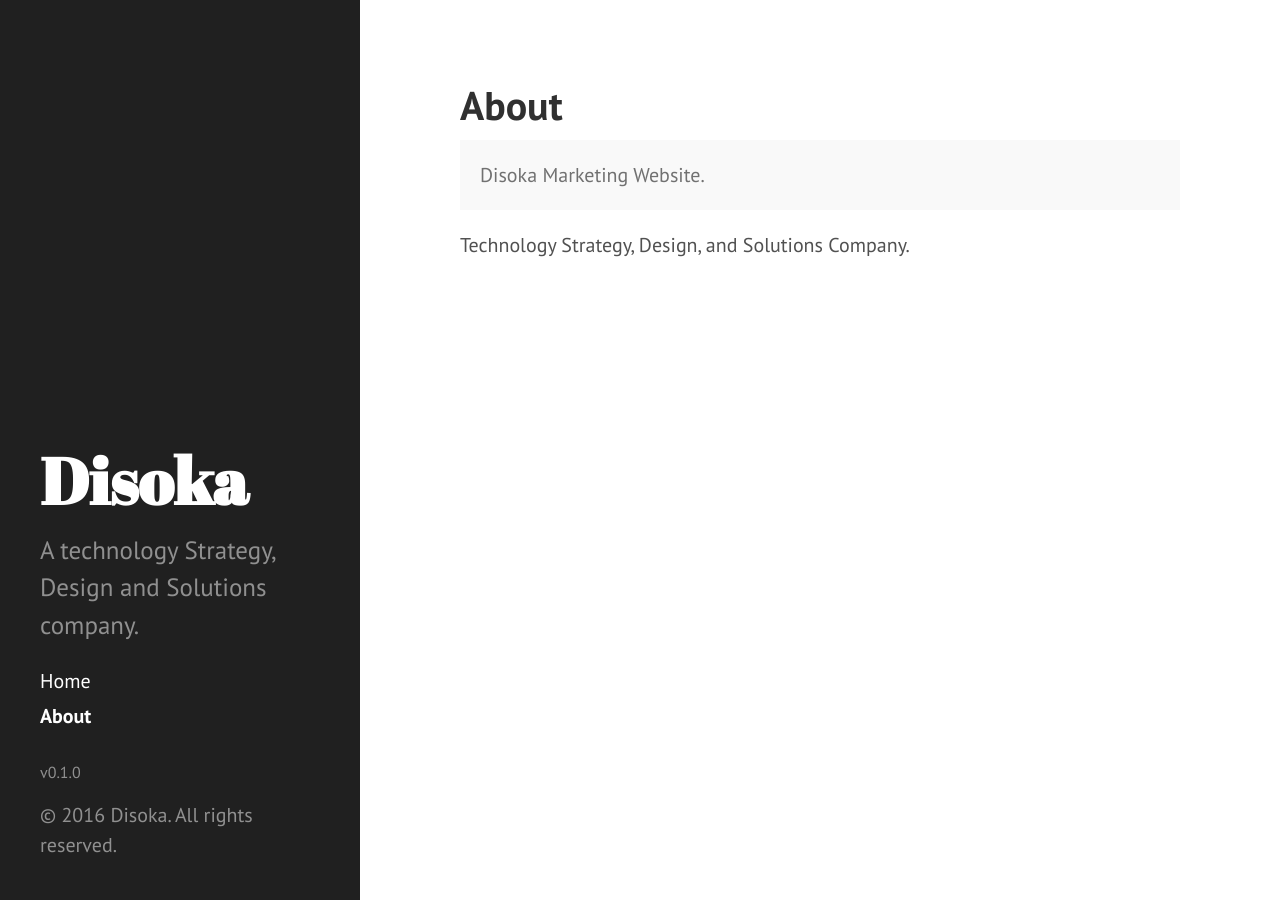
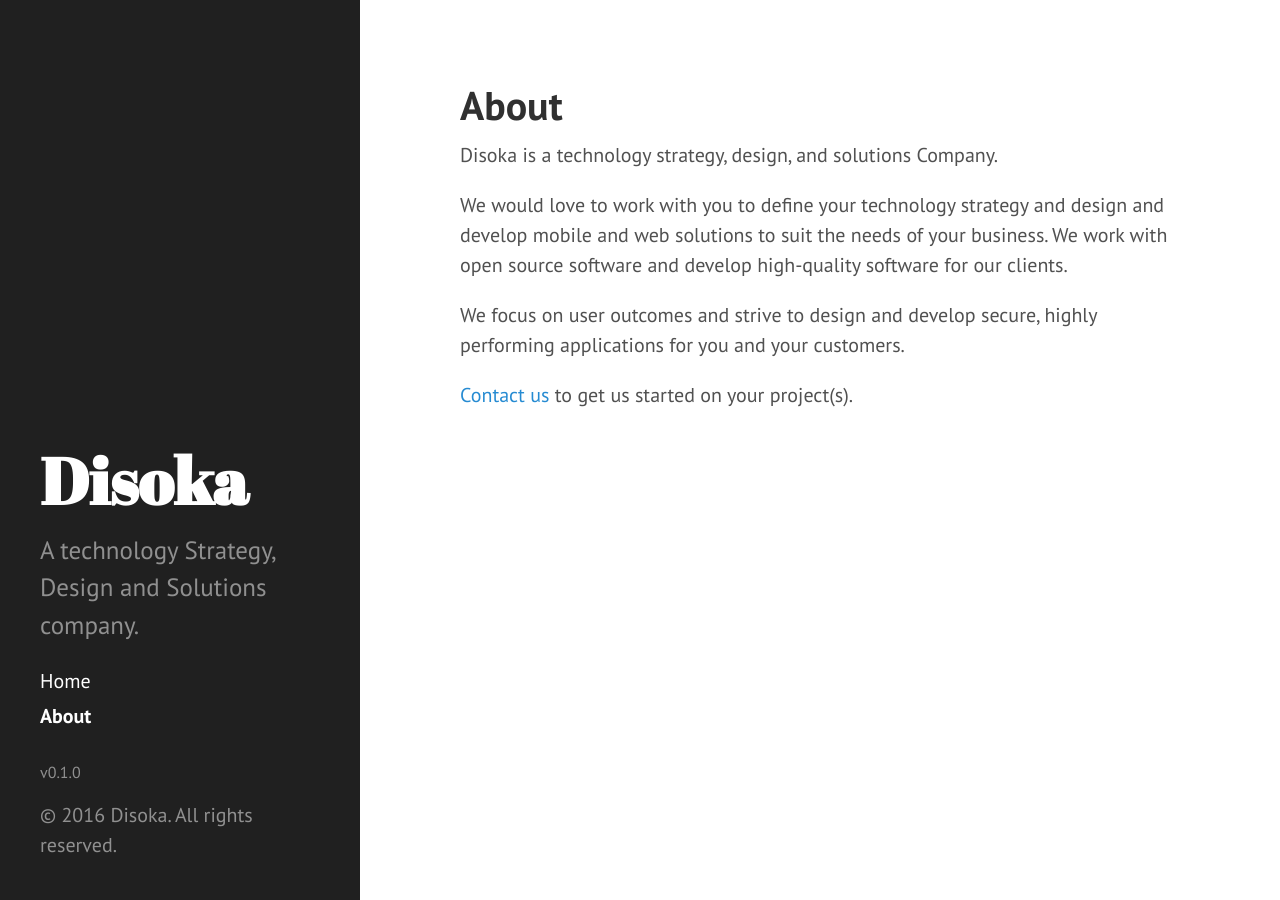
Before and after one commit to disoka/disoka.github.io, a Jekyll site: the page built from about.md, in a window 1280 px wide. Built offline with Jekyll 4.4.1, drawn with Linux system fonts in a browser that asks for light colours; Markdown is read by kramdown in place of the engine named in the settings.

Commit message:
about update

```diff
--- a/about.md
+++ b/about.md
@@ -3,8 +3,10 @@
 title: About
 ---
 
-<p class="message">
-  Disoka Marketing Website.
-</p>
+Disoka is a technology strategy, design, and solutions Company.
 
-Technology Strategy, Design, and Solutions Company.
+We would love to work with you to define your technology strategy and design and develop mobile and web solutions to suit the needs of your business. We work with open source software and develop high-quality software for our clients.
+
+We focus on user outcomes and strive to design and develop secure, highly performing applications for you and your customers.
+
+[Contact us](mailto:info@disoka.com) to get us started on your project(s).
```
